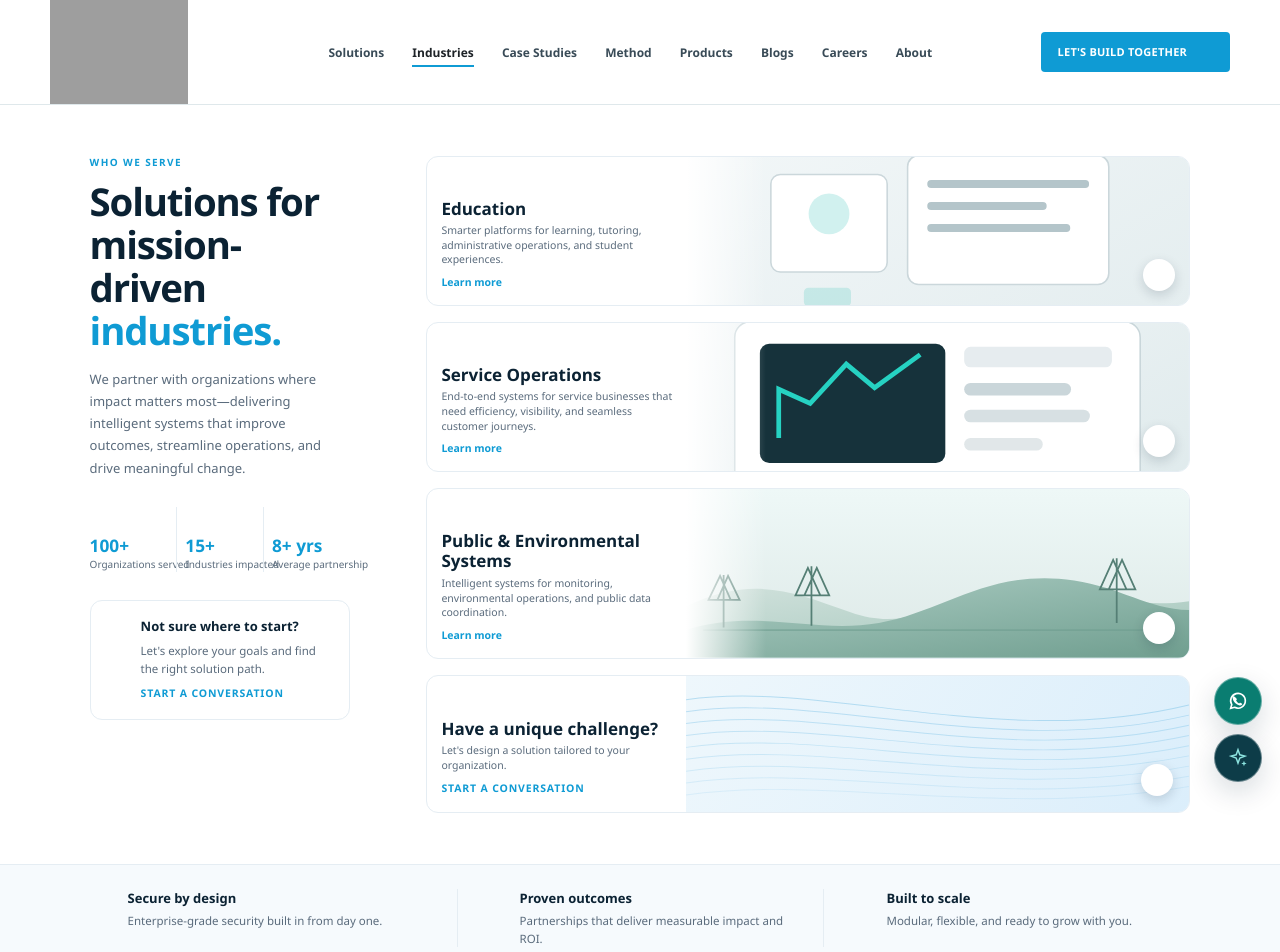
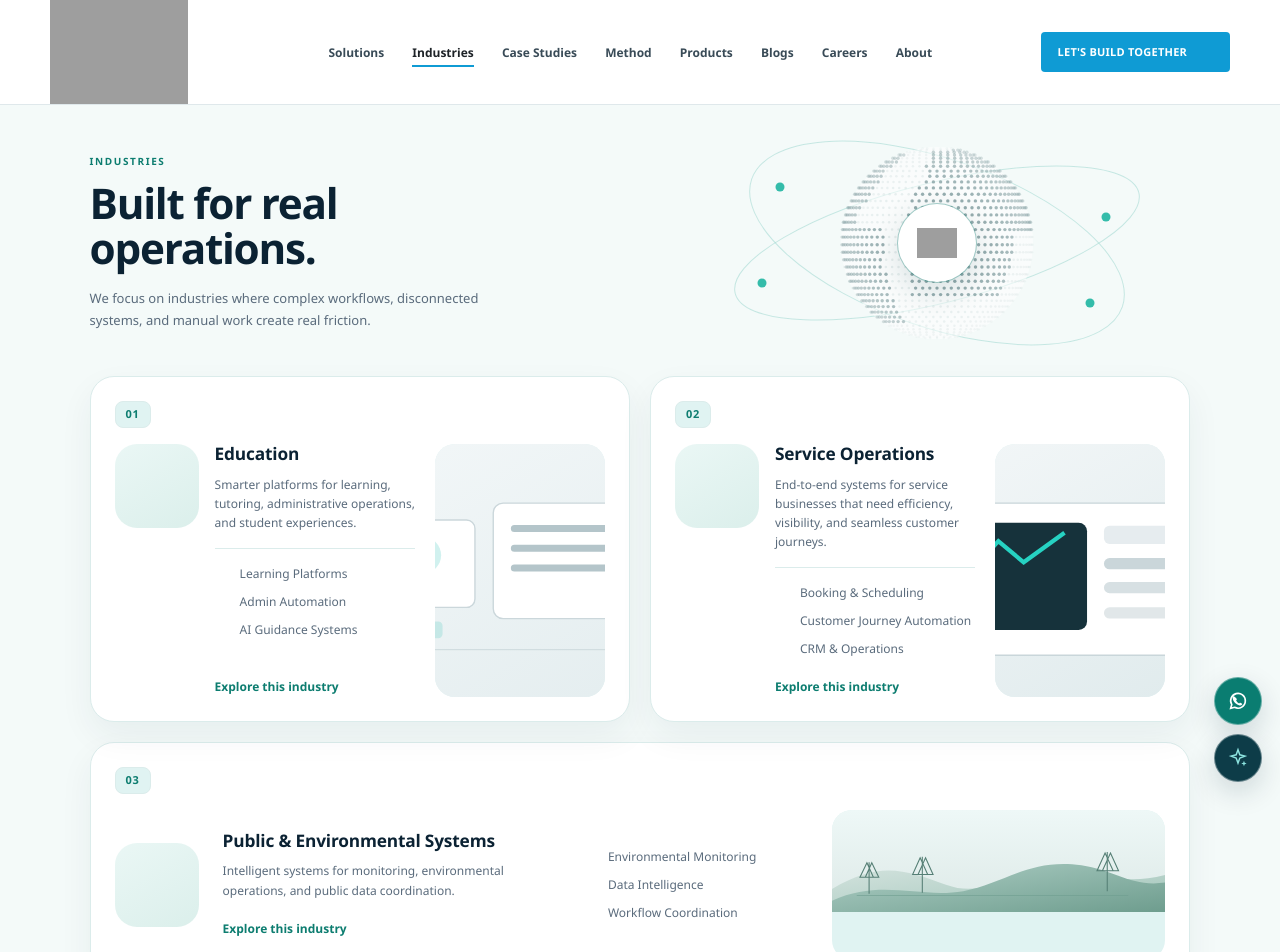
Before and after one commit to Ex3Cut1On3r/apex-test-website, a Next.js app: page /industries in a window 1280 px wide. Shown: the top 952 px of the page. Built offline with nearby package versions, Linux system fonts and the light colour scheme; grey boxes are pictures that could not be loaded.

Commit message:
--solutions and industries

```diff
--- a/app/components/AP_Industries.tsx
+++ b/app/components/AP_Industries.tsx
@@ -5,6 +5,7 @@ import AP_ContactLink from "@/app/components/AP_ContactLink";
 import AP_Component from "@/app/components/AP_Component";
 import AP_Icon from "@/app/components/AP_Icon";
 import AP_IndustryVisual from "@/app/components/AP_IndustryVisual";
+import AP_IndustriesGlobe from "@/app/components/AP_IndustriesGlobe";
 
 export default function AP_Industries({ content, standalone = false }: { content: IndustriesContent; standalone?: boolean }) {
   const shell = "mx-auto w-[min(1640px,86%)]";
@@ -12,103 +13,127 @@ export default function AP_Industries({ content, standalone = false }: { content
   const ctaLink = "mt-2 inline-flex items-center gap-2 text-[10.5px] font-extrabold uppercase tracking-[0.08em] text-hx-cyan transition-colors hover:text-[#0c7fae] [&_svg]:h-[13px] [&_svg]:w-[13px]";
 
   if (standalone) {
-    const stats = content.stats ?? [];
-    const qualities = content.qualities ?? [];
+    const [first, second, ...wide] = content.items;
+    const twoUp = [first, second].filter(Boolean);
+    const explore = content.exploreLabel ?? content.learnMoreLabel ?? "Explore this industry";
+
+    /* Checklist shared by every card. */
+    const checklist = (bullets: string[]) => (
+      <ul className="flex list-none flex-col gap-2.5 p-0">
+        {bullets.map((bullet) => (
+          <li key={bullet} className="flex items-start gap-2.5 text-[12px] leading-[1.5] text-hx-copy">
+            <AP_Icon name="check-circle" className="mt-px h-[15px] w-[15px] shrink-0 text-sx-teal" />
+            <span className="min-w-0">{bullet}</span>
+          </li>
+        ))}
+      </ul>
+    );
+
+    const exploreLink = (
+      <AP_ContactLink
+        icon="arrow-up-right"
+        className="mt-5 inline-flex items-center gap-2 whitespace-nowrap text-[12px] font-bold text-sx-teal transition-colors hover:text-sx-tealDark [&_svg]:h-[13px] [&_svg]:w-[13px]"
+      >{explore}</AP_ContactLink>
+    );
+
+    const chip = (n: string) => (
+      <span className="inline-flex w-fit rounded-lg border border-sx-line bg-sx-mint px-2.5 py-1 text-[11px] font-bold tracking-[0.06em] text-sx-teal">{n}</span>
+    );
+
+    const tile = (icon: typeof content.items[number]["icon"]) => (
+      <span className="grid h-[84px] w-[84px] shrink-0 place-items-center rounded-[22px] bg-[linear-gradient(150deg,#eaf7f5,#dbefeb)]">
+        <AP_Icon name={icon} className="h-9 w-9 text-sx-teal" />
+      </span>
+    );
+
+    const photo = (item: typeof content.items[number], className: string) => (
+      <div className={`overflow-hidden rounded-[20px] bg-sx-mint ${className}`}>
+        <div className="h-full w-full [&>img]:h-full [&>img]:w-full [&>img]:object-cover [&>svg]:h-full [&>svg]:w-full">
+          {item.image ? <img src={item.image} alt={item.title} /> : <AP_IndustryVisual type={item.key} />}
+        </div>
+      </div>
+    );
+
     return (
-      <>
-        <section id="industries" className="bg-white py-[clamp(2rem,4vw,3.5rem)]">
-          <div className={`${shell} flex flex-wrap gap-x-[clamp(2rem,6vw,7rem)] gap-y-8`}>
-            {/* label column */}
-            <div className="min-w-[min(260px,100%)] flex-1 basis-[21%]">
-              <span className={eyebrow}>{content.eyebrow}</span>
-              <h1 className="mt-3 text-[clamp(30px,3vw,42px)] font-bold leading-[1.12] tracking-[-0.03em] text-hx-ink">
-                {content.pageTitle}<br /><span className="text-hx-cyan">{content.pageHighlight}</span>
+      <section id="industries" className="bg-sx-page pb-[clamp(2.5rem,5vw,4rem)] pt-[clamp(0.9rem,1.6vw,1.5rem)]">
+        <div className={shell}>
+          {/* ---------- hero: copy beside the globe ---------- */}
+          <div className="flex flex-wrap items-center gap-x-[clamp(2rem,5vw,4rem)] gap-y-6">
+            <div className="min-w-[min(360px,100%)] flex-1 basis-[46%]">
+              <span className="block text-[10px] font-extrabold uppercase leading-tight tracking-[0.16em] text-sx-teal">
+                {content.pageEyebrow ?? content.eyebrow}
+              </span>
+              <h1 className="mt-3 text-[clamp(30px,3.3vw,48px)] font-bold leading-[1.08] tracking-[-0.03em] text-hx-ink">
+                {content.pageTitle}<br />{content.pageHighlight}
               </h1>
-              <p className="mt-4 max-w-[420px] text-[13px] leading-[1.7] text-hx-copy">{content.pageBody}</p>
+              <p className="mt-4 max-w-[430px] text-[13px] leading-[1.7] text-hx-copy">{content.pageBody}</p>
+            </div>
+            <div className="min-w-[min(320px,100%)] flex-1 basis-[44%]"><AP_IndustriesGlobe /></div>
+          </div>
 
-              {/* Always one line: no wrap, and the three cells shrink together. */}
-              <div className="mt-7 flex flex-nowrap">
-                {stats.map((stat) => (
-                  <div key={stat.label} className="min-w-0 flex-1 basis-1/3 border-l border-hx-line px-2 first:border-l-0 first:pl-0">
-                    <AP_Icon name={stat.icon ?? "users"} className="h-[20px] w-[20px] text-hx-cyan" />
-                    <strong className="mt-2 block text-[clamp(16px,1.35vw,22px)] font-bold leading-tight text-hx-cyan">{stat.value}</strong>
-                    <small className="mt-0.5 block whitespace-nowrap text-[10px] leading-[1.35] text-hx-copy">{stat.label}</small>
+          {/* ---------- two-up industry cards ---------- */}
+          <div className="mt-[clamp(0.5rem,1.2vw,1rem)] flex flex-wrap gap-5">
+            {twoUp.map((item) => (
+              <article
+                key={item.key}
+                id={item.key}
+                className="flex min-w-[min(440px,100%)] flex-1 basis-[calc(50%-10px)] flex-col rounded-[24px] border border-sx-line bg-white p-6 shadow-[0_14px_34px_rgba(1,54,65,.06)]"
+              >
+                {chip(item.number)}
+                <div className="mt-4 flex flex-1 flex-wrap items-stretch gap-5">
+                  <div className="flex min-w-[min(280px,100%)] flex-[1.6] basis-[58%] gap-4">
+                    {tile(item.icon)}
+                    <div className="flex min-w-0 flex-1 flex-col">
+                      <h2 className="text-[clamp(16px,1.35vw,20px)] font-bold leading-[1.2] tracking-[-0.01em] text-hx-ink [overflow-wrap:normal]">{item.title}</h2>
+                      <p className="mt-2.5 text-[12px] leading-[1.6] text-hx-copy">{item.body}</p>
+                      <span aria-hidden="true" className="my-4 block h-px w-full bg-sx-line" />
+                      {checklist(item.bullets)}
+                      <div className="mt-auto">{exploreLink}</div>
                     </div>
+                  </div>
+                  {photo(item, "min-h-[190px] min-w-[min(170px,100%)] flex-1 basis-[32%]")}
+                </div>
+              </article>
             ))}
           </div>
 
-              <div className="mt-7 flex max-w-[420px] items-start gap-3 rounded-xl border border-hx-line bg-white p-4">
-                <AP_Icon name="compass" className="mt-0.5 h-[22px] w-[22px] shrink-0 text-hx-cyan" />
-                <div className="min-w-0">
-                  <strong className="block text-[13px] font-bold text-hx-ink">{content.startTitle}</strong>
-                  <p className="mt-1.5 text-[11.5px] leading-[1.55] text-hx-copy">{content.startBody}</p>
-                  <AP_ContactLink className={ctaLink}>{content.startCta}</AP_ContactLink>
+          {/* ---------- wide industry cards ---------- */}
+          {wide.map((item) => (
+            <article
+              key={item.key}
+              id={item.key}
+              className="mt-5 flex flex-col rounded-[24px] border border-sx-line bg-white p-6 shadow-[0_14px_34px_rgba(1,54,65,.06)]"
+            >
+              {chip(item.number)}
+              <div className="mt-4 flex flex-wrap items-center gap-x-6 gap-y-5">
+                {tile(item.icon)}
+                <div className="min-w-[min(260px,100%)] flex-[1.4] basis-[30%]">
+                  <h2 className="text-[clamp(16px,1.35vw,20px)] font-bold leading-[1.2] tracking-[-0.01em] text-hx-ink [overflow-wrap:normal]">{item.title}</h2>
+                  <p className="mt-2.5 text-[12px] leading-[1.6] text-hx-copy">{item.body}</p>
+                  {exploreLink}
                 </div>
-              </div>
-            </div>
-
-            {/* wide rows */}
-            <div className="flex min-w-[min(520px,100%)] flex-[3] basis-[66%] flex-col gap-4">
-              {content.items.map((item) => (
-                <article key={item.key} className="flex min-h-[136px] flex-wrap overflow-hidden rounded-xl border border-hx-line bg-white transition hover:border-[#bcdff2] hover:shadow-[0_14px_30px_rgba(11,34,51,.08)]">
-                  <div className="flex min-w-[min(230px,100%)] flex-1 basis-[32%] flex-col justify-center p-[14px]">
-                    <AP_Icon name={item.icon} className="h-[22px] w-[22px] shrink-0 text-hx-cyan" />
-                    <h3 className="mt-1.5 text-[17px] font-bold leading-[1.2] text-hx-ink">{item.title}</h3>
-                    <p className="mt-1 text-[10.5px] leading-[1.4] text-hx-copy">{item.body}</p>
-                    <Link href="#industries" className="mt-2 inline-flex items-center gap-1.5 text-[10.5px] font-bold text-hx-cyan hover:text-[#0c7fae]">
-                      <span>{item.learnMore ?? content.learnMoreLabel ?? "Learn more"}</span><AP_Icon name="arrow-right" className="h-3 w-3" />
-                    </Link>
-                  </div>
-                  <div className="relative min-h-[136px] min-w-[min(240px,100%)] flex-1 basis-[64%] self-stretch overflow-hidden bg-hx-tint">
-                    <div className="absolute inset-0 [&>img]:h-full [&>img]:w-full [&>img]:object-cover [&>svg]:h-full [&>svg]:w-full">
-                      {item.image ? <img src={item.image} alt={item.title} /> : <AP_IndustryVisual type={item.key} />}
-                    </div>
-                    <span aria-hidden="true" className="pointer-events-none absolute inset-y-0 left-0 w-20 bg-gradient-to-r from-white to-transparent" />
-                    <span aria-hidden="true" className="absolute bottom-3.5 right-3.5 grid h-8 w-8 place-items-center rounded-full bg-white text-hx-cyan shadow-[0_4px_12px_rgba(11,34,51,.16)]">
-                      <AP_Icon name="arrow-right" className="h-3.5 w-3.5" />
-                    </span>
+                <div className="min-w-[min(210px,100%)] flex-1 basis-[20%]">{checklist(item.bullets)}</div>
+                {photo(item, "min-h-[150px] min-w-[min(240px,100%)] flex-[1.2] basis-[30%]")}
               </div>
             </article>
           ))}
 
-              <article className="flex min-h-[136px] flex-wrap overflow-hidden rounded-xl border border-hx-line bg-white">
-                <div className="flex min-w-[min(230px,100%)] flex-1 basis-[32%] flex-col justify-center p-[14px]">
-                  <AP_Icon name="message" className="h-[22px] w-[22px] shrink-0 text-hx-cyan" />
-                  <h3 className="mt-1.5 text-[17px] font-bold leading-[1.2] text-hx-ink">{content.openDoorTitle}</h3>
-                  <p className="mt-1 text-[10.5px] leading-[1.4] text-hx-copy">{content.openDoorBody}</p>
-                  <AP_ContactLink className={ctaLink}>{content.openDoorCta}</AP_ContactLink>
+          {/* ---------- open-door strip ---------- */}
+          <div className="mt-5 flex flex-wrap items-center gap-x-6 gap-y-4 rounded-[24px] border border-sx-line bg-white px-6 py-5">
+            <span className="grid h-[42px] w-[42px] shrink-0 place-items-center rounded-full bg-sx-mint">
+              <AP_Icon name="message" className="h-5 w-5 text-sx-teal" />
+            </span>
+            <div className="min-w-[min(260px,100%)] flex-1">
+              <strong className="block text-[14px] font-bold leading-[1.3] text-hx-ink">{content.pageOpenDoorTitle ?? content.openDoorTitle}</strong>
+              <p className="mt-1 text-[12px] leading-[1.5] text-hx-copy">{content.pageOpenDoorBody ?? content.openDoorBody}</p>
             </div>
-                <div className="relative min-h-[136px] min-w-[min(240px,100%)] flex-1 basis-[64%] self-stretch overflow-hidden bg-[linear-gradient(120deg,#eef7fc,#dbeefb)]">
-                  <svg viewBox="0 0 400 160" preserveAspectRatio="none" className="absolute inset-0 h-full w-full">
-                    {Array.from({ length: 9 }).map((_, i) => (
-                      <path key={i} d={`M0 ${28 + i * 14} C 110 ${4 + i * 14}, 250 ${88 + i * 10}, 400 ${34 + i * 12}`} fill="none" stroke="#7fc3e8" strokeOpacity={0.5 - i * 0.04} strokeWidth="1.1" />
-                    ))}
-                  </svg>
-                  <span aria-hidden="true" className="absolute bottom-4 right-4 grid h-8 w-8 place-items-center rounded-full bg-white text-hx-cyan shadow-[0_4px_12px_rgba(11,34,51,.16)]">
-                    <AP_Icon name="arrow-right" className="h-3.5 w-3.5" />
-                  </span>
-                </div>
-              </article>
+            <AP_ContactLink
+              icon="arrow-up-right"
+              className="inline-flex shrink-0 items-center gap-2 whitespace-nowrap text-[12px] font-bold text-sx-teal transition-colors hover:text-sx-tealDark [&_svg]:h-[13px] [&_svg]:w-[13px]"
+            >{content.pageOpenDoorCta ?? content.openDoorCta}</AP_ContactLink>
           </div>
         </div>
       </section>
-
-        {/* quality band */}
-        <section className="border-y border-hx-line bg-hx-band py-6">
-          <div className={`${shell} flex flex-wrap gap-y-5`}>
-            {qualities.map((item) => (
-              <div key={item.title} className="flex min-w-[min(260px,100%)] flex-1 basis-1/3 items-start gap-3 border-l border-hx-line px-6 first:border-l-0 first:pl-0">
-                <AP_Icon name={item.icon} className="mt-0.5 h-[26px] w-[26px] shrink-0 text-hx-cyan" />
-                <div className="min-w-0">
-                  <strong className="block text-[13px] font-bold text-hx-ink">{item.title}</strong>
-                  <p className="mt-1 text-[11.5px] leading-[1.5] text-hx-copy">{item.body}</p>
-                </div>
-              </div>
-            ))}
-            {Array.from({ length: 3 }).map((_, ghost) => <span key={`ghost-${ghost}`} aria-hidden="true" className="h-0 min-w-[min(260px,100%)] flex-1 basis-1/3" />)}
-          </div>
-        </section>
-      </>
     );
   }
 
--- /dev/null
+++ b/app/components/AP_IndustriesGlobe.tsx
@@ -0,0 +1,87 @@
+import Image from "next/image";
+
+/*
+ * Dotted globe with orbit rings, as in the industries artwork.
+ * Every dot is derived from a fixed lat/lon sweep - no randomness, so the
+ * server and client markup always agree.
+ */
+const CX = 235;
+const CY = 118;
+const R = 96;
+
+/** Coarse land mask: enough to read as continents at dot resolution. */
+const LAND: [number, number, number, number][] = [
+  [24, 70, -168, -52],   // North America
+  [8, 26, -112, -60],    // Central America
+  [-56, 12, -82, -34],   // South America
+  [36, 71, -11, 40],     // Europe
+  [-35, 37, -18, 52],    // Africa
+  [8, 78, 40, 150],      // Asia
+  [-11, 24, 92, 141],    // South-east Asia
+  [-44, -10, 113, 154],  // Australia
+];
+
+const isLand = (lat: number, lon: number) =>
+  LAND.some(([a, b, c, d]) => lat >= a && lat <= b && lon >= c && lon <= d);
+
+type Dot = { x: number; y: number; o: number };
+const land: Dot[] = [];
+const sea: Dot[] = [];
+for (let lat = -82; lat <= 82; lat += 4.5) {
+  const rad = (lat * Math.PI) / 180;
+  const ring = Math.cos(rad);
+  const count = Math.max(12, Math.round(84 * ring));
+  for (let i = 0; i < count; i += 1) {
+    const lon = (i / count) * 360 - 180;
+    const lr = (lon * Math.PI) / 180;
+    const z = ring * Math.cos(lr);
+    if (z <= 0.03) continue;
+    const dot = {
+      x: Math.round((CX + R * ring * Math.sin(lr)) * 10) / 10,
+      y: Math.round((CY - R * Math.sin(rad)) * 10) / 10,
+      o: Math.round((0.2 + z * 0.6) * 100) / 100,
+    };
+    (isLand(lat, lon) ? land : sea).push(dot);
+  }
+}
+
+/** Dots that sit on the orbit rings. */
+const beads = [
+  { x: 78, y: 62 }, { x: 404, y: 92 }, { x: 60, y: 158 }, { x: 388, y: 178 },
+];
+
+export default function AP_IndustriesGlobe() {
+  return (
+    <div className="relative mx-auto w-full max-w-[470px]">
+      <svg viewBox="0 0 470 236" className="h-auto w-full" aria-hidden="true">
+        {/* orbit rings */}
+        <g fill="none" stroke="#9fd8cf" strokeOpacity=".55">
+          <ellipse cx={CX} cy={CY} rx="208" ry="60" transform={`rotate(-14 ${CX} ${CY})`} />
+          <ellipse cx={CX} cy={CY} rx="196" ry="84" transform={`rotate(19 ${CX} ${CY})`} />
+        </g>
+        {/* sphere */}
+        <circle cx={CX} cy={CY} r={R} fill="#ffffff" fillOpacity=".55" />
+        {/* ocean dots give the sphere its edge, land dots read as continents */}
+        <g fill="#c2d4d4">
+          {sea.map((dot, index) => (
+            <circle key={index} cx={dot.x} cy={dot.y} r="1.25" opacity={dot.o * 0.5} />
+          ))}
+        </g>
+        <g fill="#6f8f92">
+          {land.map((dot, index) => (
+            <circle key={index} cx={dot.x} cy={dot.y} r="1.7" opacity={dot.o} />
+          ))}
+        </g>
+        <g fill="#12b09c">
+          {beads.map((bead, index) => (
+            <circle key={index} cx={bead.x} cy={bead.y} r="4.5" opacity=".85" />
+          ))}
+        </g>
+      </svg>
+
+      <span className="absolute left-1/2 top-1/2 grid h-[78px] w-[78px] -translate-x-1/2 -translate-y-1/2 place-items-center rounded-full bg-white shadow-[0_10px_30px_rgba(1,54,65,.14)] ring-1 ring-sx-teal/35">
+        <Image src="/api/assets/logo/apex-mark.svg" alt="" width={40} height={40} />
+      </span>
+    </div>
+  );
+}
--- a/shared/en.json
+++ b/shared/en.json
@@ -203,9 +203,9 @@
         "title": "Education",
         "body": "Smarter platforms for learning, tutoring, administrative operations, and student experiences.",
         "bullets": [
-          "Learning platforms",
-          "AI tutor assistance",
-          "Operations systems"
+          "Learning Platforms",
+          "Admin Automation",
+          "AI Guidance Systems"
         ]
       },
       {
@@ -215,9 +215,9 @@
         "title": "Service Operations",
         "body": "End-to-end systems for service businesses that need efficiency, visibility, and seamless customer journeys.",
         "bullets": [
-          "Booking & scheduling",
-          "Customer journey automation",
-          "CRM & operations"
+          "Booking & Scheduling",
+          "Customer Journey Automation",
+          "CRM & Operations"
         ]
       },
       {
@@ -227,16 +227,16 @@
         "title": "Public & Environmental Systems",
         "body": "Intelligent systems for monitoring, environmental operations, and public data coordination.",
         "bullets": [
-          "Environmental monitoring",
-          "Data intelligence",
-          "Workflow coordination"
+          "Environmental Monitoring",
+          "Data Intelligence",
+          "Workflow Coordination"
         ]
       }
     ],
     "learnMoreLabel": "Learn more",
-    "pageTitle": "Solutions for mission-driven",
-    "pageHighlight": "industries.",
-    "pageBody": "We partner with organizations where impact matters most—delivering intelligent systems that improve outcomes, streamline operations, and drive meaningful change.",
+    "pageTitle": "Built for real",
+    "pageHighlight": "operations.",
+    "pageBody": "We focus on industries where complex workflows, disconnected systems, and manual work create real friction.",
     "stats": [
       {
         "value": "100+",
@@ -273,7 +273,12 @@
         "title": "Built to scale",
         "body": "Modular, flexible, and ready to grow with you."
       }
-    ]
+    ],
+    "pageEyebrow": "INDUSTRIES",
+    "exploreLabel": "Explore this industry",
+    "pageOpenDoorTitle": "Have a different operational challenge?",
+    "pageOpenDoorBody": "Let's discuss how we can help.",
+    "pageOpenDoorCta": "Talk to our team"
   },
   "caseStudy": {
     "eyebrow": "CASE STUDY",
--- a/shared/types.tsx
+++ b/shared/types.tsx
@@ -104,6 +104,11 @@ export type IndustriesContent = {
   openDoorBody: string;
   openDoorCta: string;
   learnMoreLabel?: string;
+  pageEyebrow?: string;
+  exploreLabel?: string;
+  pageOpenDoorTitle?: string;
+  pageOpenDoorBody?: string;
+  pageOpenDoorCta?: string;
   pageTitle?: string;
   pageHighlight?: string;
   pageBody?: string;
```
Also changed, not shown: shared/ar.json (+9 -4 lines), 1 other file (tests, documents, lock files or other folders). Lines whose indentation alone changed are shown as unchanged.
